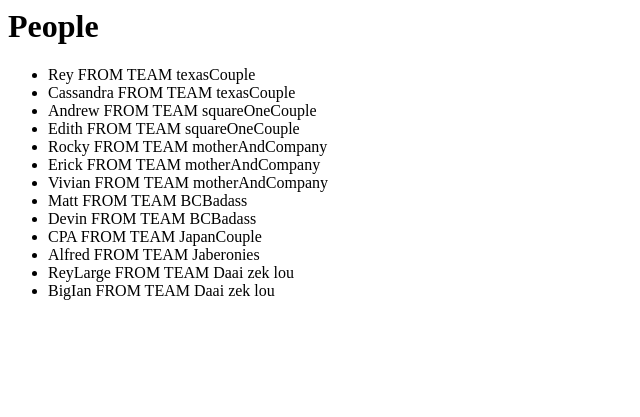
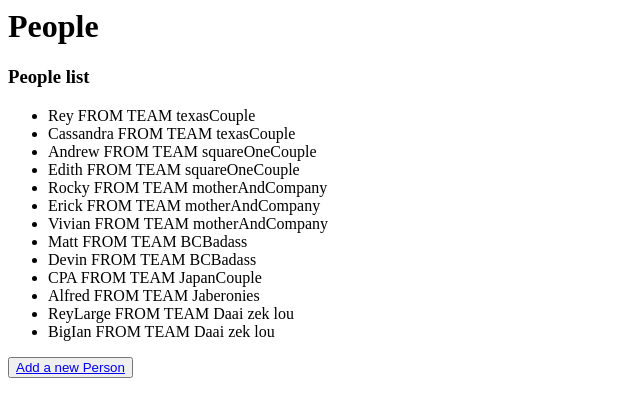
Before and after one commit to rtanubra/fam_finance2.0, a Django app: page /people/ in a window 1280 px wide. Shown: the top 417 px of the page, without its empty margins (0-640 px from the left). Run offline with Django 3.2, Linux system fonts and the light colour scheme; data comes from the database, SQL or seed files in the repository; both versions use the stored data as it was after the commit.

Commit message:
Adding create_person

```diff
--- a/mysite/people/templates/people/index.html
+++ b/mysite/people/templates/people/index.html
@@ -1,6 +1,9 @@
 <h1>People</h1>
+<h3>People list</h3>
 <ul>
     {% for person in people %}
     <li>{{person.person_name}} FROM TEAM {{person.group_couple}}</li>
     {% endfor %}
 </ul>
+
+<button> <a href= "{% url 'people:create_person' %}">Add a new Person</a> </button>
--- a/mysite/people/urls.py
+++ b/mysite/people/urls.py
@@ -4,7 +4,7 @@ from . import views
 app_name= 'people'
 urlpatterns= [
     #groups
-    path("",views.index,name='people_index')
-    #path("newperson/",views.create_person, name='create_person'),
+    path("",views.index,name='people_index'),
+    path("newperson/",views.create_person, name='create_person')
     #path("<int:my_id>/",views.inspect_person, name='inspect_person'),
 ]
--- a/mysite/people/views.py
+++ b/mysite/people/views.py
@@ -3,7 +3,7 @@ from django.http import HttpResponse, HttpResponseRedirect
 
 from groups.models import Group
 from .models import People
-#from .forms import GroupAddForm
+from .forms import PersonAddForm
 
 # Create your views here.
 def index(request):
@@ -12,3 +12,36 @@ def index(request):
         'people':people
     }
     return render(request, "people/index.html" ,context)
+
+def create_person(request):
+    group = Group.objects.get(id=1)
+    initial_data = {
+        'group_couple' : group
+    }
+    form = PersonAddForm(request.POST or None,initial=initial_data)
+    if request.method == "POST":
+        if form.is_valid():
+            form.save()
+            form = PersonAddForm()
+        else:
+            print("Something happend!")
+            form = PersonAddForm()
+    context= {
+        'form':form
+    }
+    return render(request,'people/create_person.html',context)
+
+def edit_person(request,person_id):
+    person = People.objects.get(id=person_id)
+    form = PersonAddForm(request.POST or None,instance=person)
+    if request.method == "POST":
+        if form.is_valid():
+            form.save()
+            form = PersonAddForm()
+        else:
+            print("Something happend!")
+            form = PersonAddForm()
+    context = {
+        'form':form
+    }
+    return render(request,'people/edit_person.html',context)
```
Also changed, not shown: mysite/people/forms.py (+13 -0 lines), mysite/people/templates/people/create_person.html (added, +9 -0 lines), mysite/db.sqlite3, mysite/people/templates/people/edit_person.html (added).
